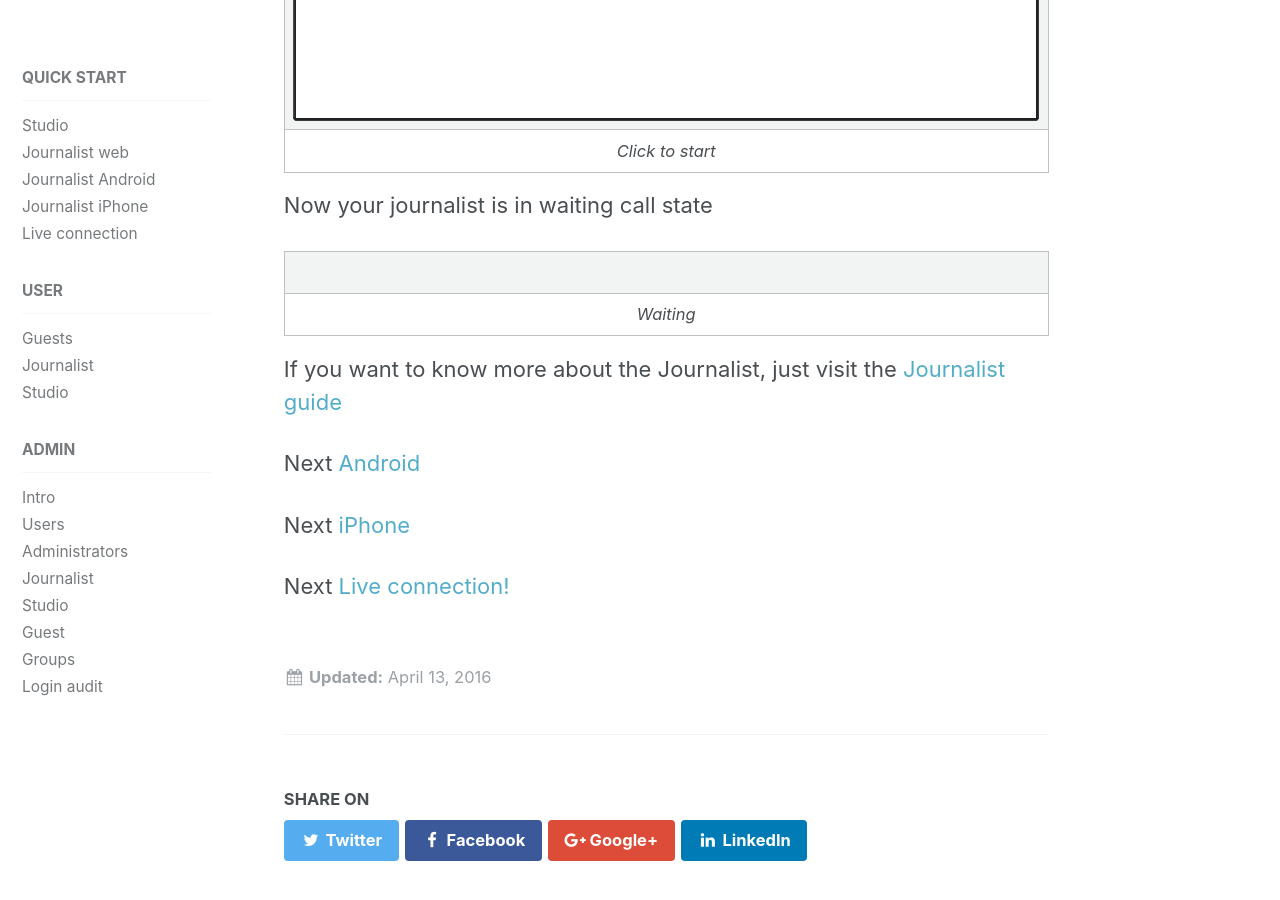
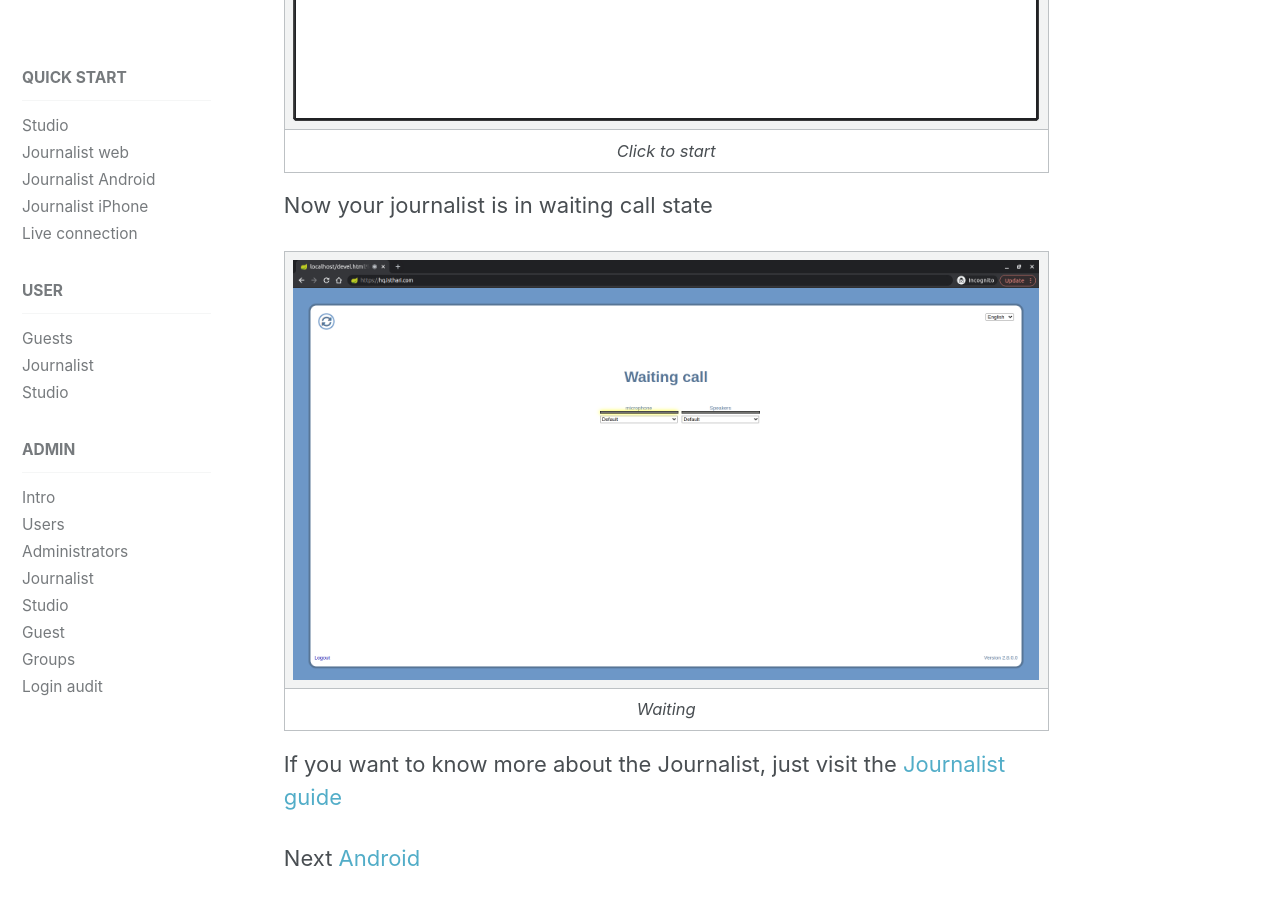
Before and after one commit to isthari/doc.broadcast.github.io, a Jekyll site: the page built from _en/journalist-web.md, in a window 1280 px wide and 900 px high, scrolled down 2232 px. Built offline with Jekyll 4.4.1, drawn with Linux system fonts in a browser that asks for light colours; our own code applies the rules of GitHub Pages for plain Markdown files.

Commit message:
fix links

```diff
--- a/_en/journalist-web.md
+++ b/_en/journalist-web.md
@@ -34,7 +34,7 @@ Now click "Click to start" to start the Studio application
 
 Now your journalist is in waiting call state
 
-|![](waiting.png)|
+|![](/en/journalist-web/waiting.png)|
 |:--:|
 |*Waiting*|
 
```
